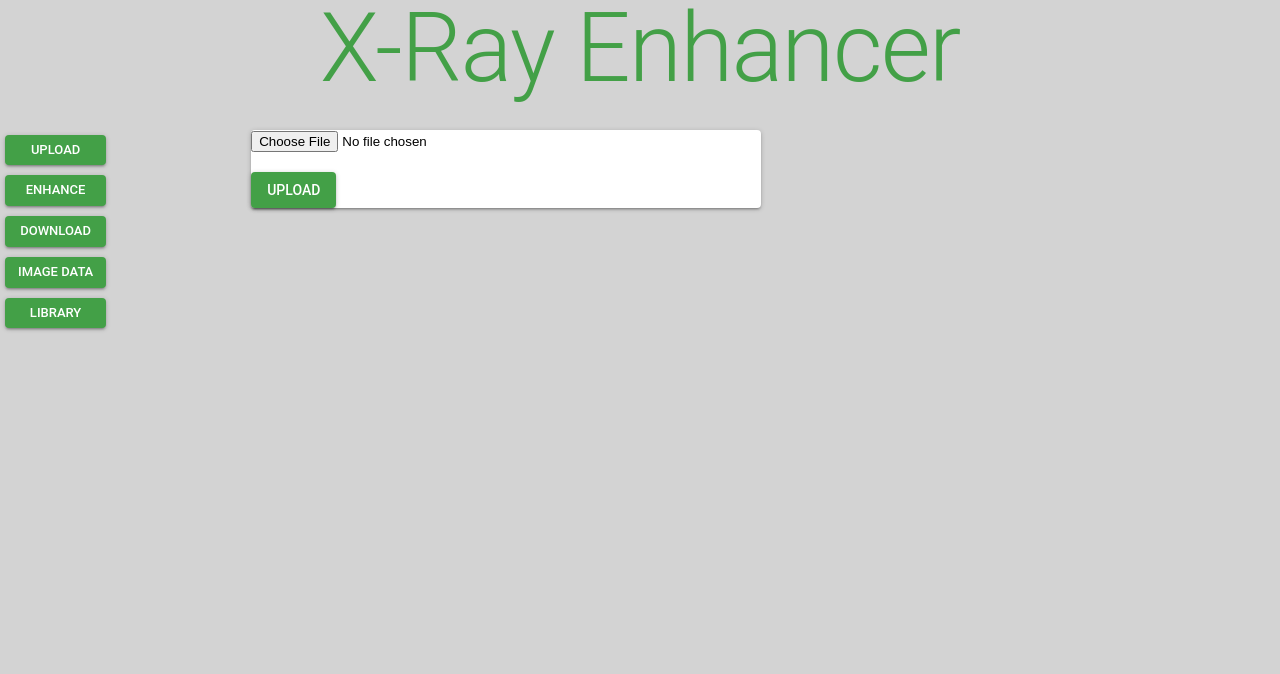
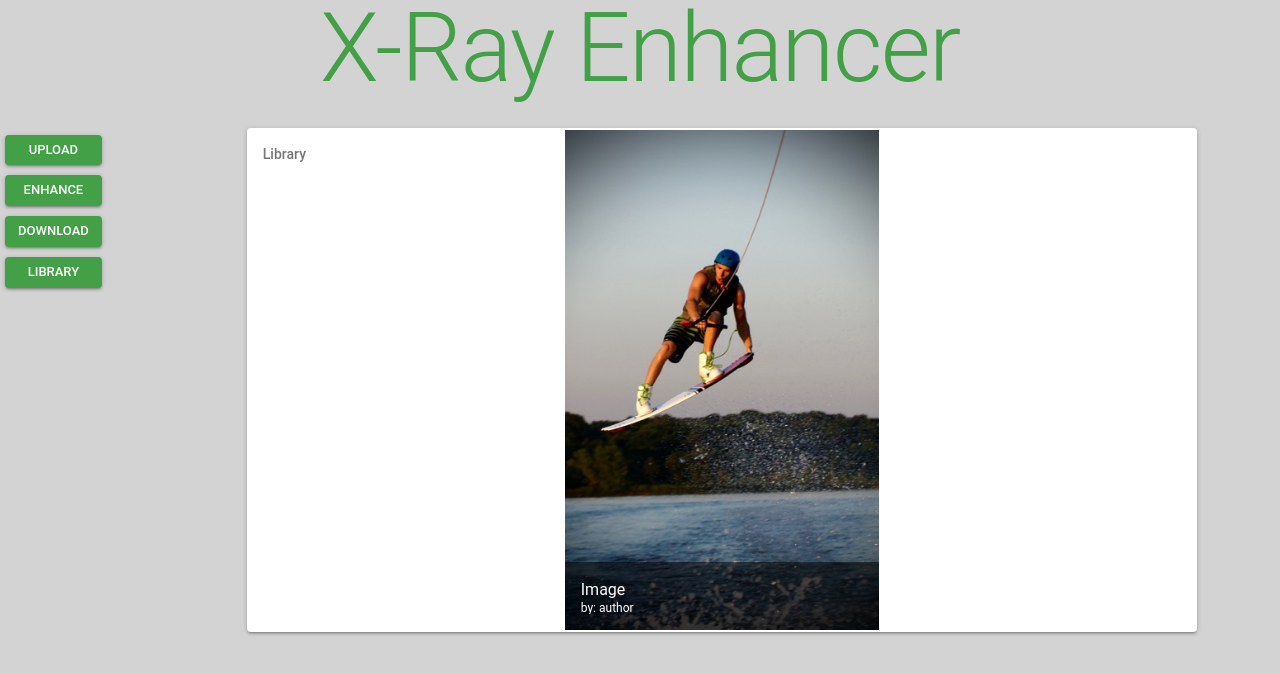
Before and after one commit to HL232/bme590final, a React (Create React App) app in the folder react-ui/: page / in a window 1280 px wide. Both pictures are taken after a click on the button "LIBRARY". Shown: the top 674 px of the page. Built offline with nearby package versions, Linux system fonts and the light colour scheme.

Commit message:
Thanks to Suyash I was able to fix the bug where the components wouldn't change on button press. The issue was using '()' after a function call inside the render method. Now the UI will change between upload,download,enhance, and library windows.

```diff
--- a/react-ui/src/App.js
+++ b/react-ui/src/App.js
@@ -15,7 +15,7 @@ const theme = createMuiTheme({
     flexWrap: 'wrap',
     justifyContent: 'space-around',
     overflow: 'hidden',
-    backgroundColor: 'white'
+    backgroundColor: 'primary'
   },
   gridList: {
     width: 800,
@@ -35,6 +35,12 @@ const theme = createMuiTheme({
       MuiButton: {
         root: {
           color: 'green'
+        },
+        MuiPaper: {
+          root: {
+          color: 'primary',
+          backgroundColor: 'primary',
+          }
         },
       },
     },
--- a/react-ui/src/Library.js
+++ b/react-ui/src/Library.js
@@ -7,36 +7,23 @@ const TileData = [
     img: image,
     title: 'Image',
     author: 'author',
-  },
-  {
-    img: image,
-    title: 'Image',
-    author: 'author',
-  },
-  {
-    img: image,
-    title: 'Image',
-    author: 'author',
-  },
-  {
-    img: image,
-    title: 'Image',
-    author: 'author',
-  },
-  {
-    img: image,
-    title: 'Image',
-    author: 'author',
-  },
-
-];
+  }]
 
 export default class Library extends Component {
+
+state = {
+    myData: null
+  }
+
+getData = () => {
+
+}
+
   render() {
 
     return(
-      <Paper>
-      <GridList cellHeight={180} cols={3}>
+      <Paper backgroundcolor= "primary">
+      <GridList cellHeight={500} cols={3}>
 
         <GridListTile key="Subheader" cols={1} style={{height: 'auto'}}>
           <ListSubheader component="div"> Library </ListSubheader>
--- a/react-ui/src/leftSide.js
+++ b/react-ui/src/leftSide.js
@@ -49,15 +49,12 @@ export default class leftSide extends Component {
 
 				<Button onClick={() => this.mySt(1)} variant="contained" fullWidth={true} size ='small' color="primary" style= {{margin: '5px'}}>
           Upload </Button> <br />
-        <Button variant="contained" fullWidth={true} size ='small' color="primary" style= {{margin: '5px'}} >
+        <Button onClick={() => this.mySt(2)}variant="contained" fullWidth={true} size ='small' color="primary" style= {{margin: '5px'}} >
           Enhance </Button> <br />
-        <Button variant="contained" fullWidth={true} size ='small' color="primary" style= {{margin: '5px'}} >
+        <Button onClick={() => this.mySt(3)}variant="contained" fullWidth={true} size ='small' color="primary" style= {{margin: '5px'}} >
           Download </Button> <br />
 
-        <Button variant="contained" fullWidth={true} size ='small' color="primary" style= {{margin: '5px'}}>
-          Image Data </Button> <br />
-
-        <Button variant="contained" fullWidth={true} size ='small' color="primary" style= {{margin: '5px'}}>
+        <Button onClick={() => this.mySt(4)} variant="contained" fullWidth={true} size ='small' color="primary" style= {{margin: '5px'}}>
           Library </Button>
 
         </Grid>
@@ -65,10 +62,10 @@ export default class leftSide extends Component {
         <Grid item xs={1}>
         </Grid>
 
-        <Grid item xs={5}>
+        <Grid item xs={9}>
 
       <div>
-       <MyUpload />
+       {this.selector()}
       </div>
 
         </Grid>
```
